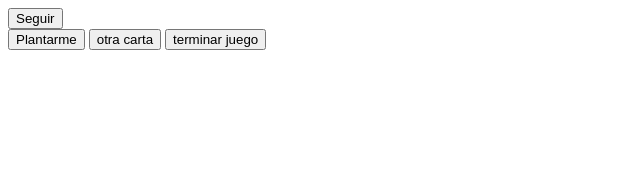
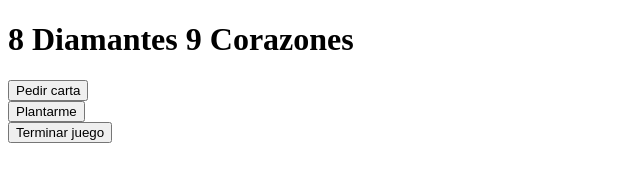
Before and after one commit to alexbaaaa/BlackJack, a website with bundled scripts: page index.html in a window 1280 px wide. Both pictures are taken after a click on the button "Comenzar". Shown: the whole page, without its empty margins (0-640 px from the left). Built offline with nearby package versions, Linux system fonts and the light colour scheme.

Commit message:
Mejora de la estructura
Implementacion del generador de baraja y añadir cartas a la mano del jugador

```diff
--- a/index.html
+++ b/index.html
@@ -6,12 +6,16 @@
     <title>Black Jack</title>
 </head>
 <body>
+    <h1 id="valor"></h1>
+
+    <h1 id="texto"></h1>
+
+
+
     <button id="button">Comenzar</button>
-    <button id="button2" style="display: none;">Seguir</button>
-    <button>Plantarme</button>
-    <button>otra carta</button>
-    <button>terminar juego</button>
-    <h1></h1>
+    <button id="addCard" style="display: none;">Pedir carta</button>
+    <button id="leaveit" style="display: none;">Plantarme</button>
+    <button id="endGame" style="display: none;">Terminar juego</button>
     <script type="module" src="index.js"></script>
 </body>
 </html>
--- a/index.js
+++ b/index.js
@@ -1,17 +1,53 @@
 import {Game} from './modules/game.js';
-
-// let deck = new Deck(); // Esto loego sera un get de la clase Deck
-// let discard = []; //Esto despues ser un get de la clase Deck
-// let hand = []; //Esto despues ser un get de la clase Deck
+var game  = new Game();
+// Todo lo relacionado con la interfaz lo llevare a la clase Ui
+var addCard = document.getElementById('addCard');
+var leaveit = document.getElementById('leaveit');
+var endGame = document.getElementById('endGame');
+var texto = document.getElementById('texto');
+var firstHand;
 
 document.getElementById('button').addEventListener('click', () =>{
-    let game  = new Game();
-    game.initGame();
+    firstHand = game.initGame();
     document.getElementById('button').style.display = 'none';
-    let button2 = document.getElementById('button2');
-    button2.style.display = 'block';
-    button2.addEventListener("click", () =>{
-        game.initGame();
-    });
+    addCard.style.display = 'block';
+    leaveit.style.display = 'block';
+    endGame.style.display = 'block';
+    texto.innerHTML= firstHand;
+});
 
+addCard.addEventListener("click", () =>{
+    texto.innerHTML = game.addCard();
 });
+
+
+
+
+
+
+// Solucion cutre cutre cutre cutre cutre cutre
+
+// var contador = 0;
+// var pepe = [];
+// var texto = document.getElementById('texto');
+// var valor = document.getElementById('valor');
+// function random() {
+//     return Math.floor(Math.random()*11)+1;
+// }
+
+// for(let a = 0; a==0; a++) {
+//     let random2 = random();
+//     pepe.push(random2);
+//     contador = contador + random2;
+
+//     if( contador == 21){
+//         texto.innerHTML = 'Has ganado';
+//         valor.innerHTML = pepe.toString().replaceAll(',',' + ') +' = '+ contador;
+//     }else if(contador > 21 ) {
+//         texto.innerHTML = 'Has perdido';
+//         valor.innerHTML = pepe.toString().replaceAll(',',' + ') +'= '+ contador;
+//     }else {
+//         a--;
+//     }
+
+// }
--- a/modules/deck.js
+++ b/modules/deck.js
@@ -1,15 +1,16 @@
 class Deck {
     constructor(){
-        this._deck = [1,2,3,4,5,6,7,8,9,10,11,12,13,14,15,16,17,18];
-        this._hand = [];
-        this.discard = [];
+        this.cardSuits = ['Corazones', 'Diamantes', 'Tréboles', 'Picas'];
+        this.values  = ['2', '3', '4', '5', '6', '7', '8', '9', '10', 'J', 'Q', 'K', 'A'];
+        this._deck = [];
+        this.cardSuits.forEach((element) => {
+            this.values.forEach((value) => { this._deck.push(value+ ' '+element)})
+        });
     }
     get deck(){
         return this._deck;
     }
 
-    get hand(){
-        return this._hand;
-    }
+
 }
 export {Deck}
--- a/modules/game.js
+++ b/modules/game.js
@@ -1,28 +1,28 @@
 import {Deck} from './deck.js';
+import {Player} from './player.js';
 
 class Game {
     constructor() {
         this.deckGame = new Deck();
+        this.player = new Player();
+        this.handValue = 0;
 
     }
 
     initGame(){
-        this.ramdon =  Math.floor(Math.random()*this.deckGame._deck.length);
-        this.valorR = this.deckGame.deck.splice(this.ramdon.floor,1);
-        this.deckGame._hand.push(this.valorR);
-        //discard.push(this.valorR);
+        while(this.player._hand.length < 2){
+            let random =  Math.floor(Math.random()*this.deckGame._deck.length);
+            let valorR = this.deckGame._deck.splice(random,1)[0];
+            this.player._hand.push(valorR);
 
-        this.ramdon =  Math.floor(Math.random()*this.deckGame._deck.length);
-        this.valorR = this.deckGame.deck.splice(this.ramdon.floor,1);
-        this.deckGame._hand.push(this.valorR);
-        //discard.push(this.valorR);
-
-
-
-        console.log('numero ramdom: '+this.ramdon);
-        console.log('baraja'+this.deckGame.deck);
-        //console.log('descartes'+discard);
-        console.log(this.deckGame._hand);
+        }
+        return this.player._hand.toString().replaceAll(',',' ');
+    }
+    addCard(){
+        let random =  Math.floor(Math.random()*this.deckGame._deck.length);
+        let valorR = this.deckGame._deck.splice(random,1)[0];
+        this.player._hand.push(valorR);
+        return this.player._hand.toString().replaceAll(',',' ');
     }
 }
 
--- a/modules/player.js
+++ b/modules/player.js
@@ -1,6 +1,14 @@
 class Player {
-    constructor(){
+    constructor(name){
+        this._name = name;
+        this._hand = [];
+    }
 
+    get name(){
+        return this._name;
+    }
+    get hand(){
+        return this._hand;
     }
 
 }
```
